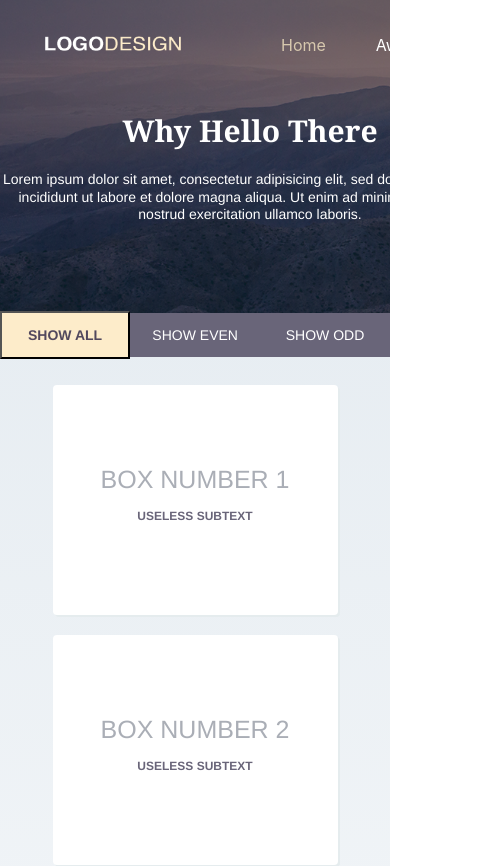
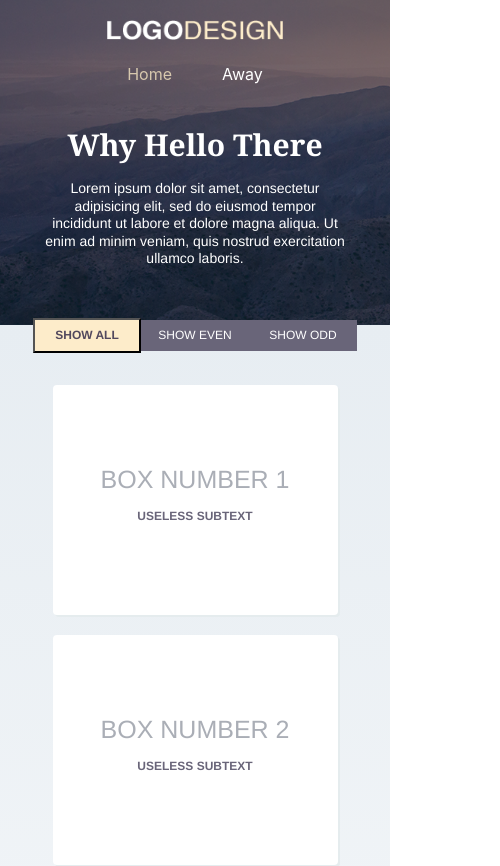
Before and after one commit to SimonPringleWallace/bonfire-challenge, a React (Create React App) app: page / in a window 390 px wide. Shown: the top 866 px of the page, 500 px wide, since content can reach past the window. Built offline with nearby package versions, Linux system fonts and the light colour scheme.

Commit message:
Media Query 400px - Make page mobile responsive for screens below 400px wide.

```diff
--- a/src/filter.css
+++ b/src/filter.css
@@ -56,3 +56,26 @@
     color:rgb(82,72,93);
   }
 }
+
+@media (max-width: 400px){
+  .filter-container {
+    margin-top: 50px;
+  }
+  .filter-button {
+    width: 108px; /*140*/
+    height:31px; /*44*/
+    font-size: 12px;
+  }
+  .filter-button:hover {
+    background-color: rgb(253,236,202);
+    color:rgb(82,72,93);
+    font-weight:600;
+
+  }
+  .filter-button-clicked {
+    width: 108px;
+    height:35px;
+    font-size: 12px;
+    font-weight:600;
+  }
+}
--- a/src/header.css
+++ b/src/header.css
@@ -56,3 +56,34 @@ li {
   }
 
 }
+
+/* phone  media query */
+
+@media (max-width: 400px){
+  img {
+    height: 20px;
+    width: 176px;
+    margin-top: 20px;
+    margin-left:0px;
+  }
+  .header {
+    display:flex;
+    flex-direction: column;
+    align-items: center;
+    justify-content: center;
+  }
+  ul{
+    padding:0px;
+  }
+  .nav-options {
+    list-style: none;
+    display: flex;
+    flex-direction: row;
+    justify-content: space-around;
+    margin: 20px;
+  }
+  .away-button {
+    margin-right: 0px;
+  }
+
+}
--- a/src/hero.css
+++ b/src/hero.css
@@ -42,3 +42,22 @@ p {
   }
 
 }
+
+/* phone  media query */
+
+@media (max-width: 400px) {
+  .hero {
+    width: 100%;
+    height:325px;
+  }
+  .greeting {
+    width: 300px;
+  }
+  h1 {
+    font-size: 30px;
+    margin-bottom:15px;
+  }
+  p {
+    font-size:14px;
+  }
+}
```
